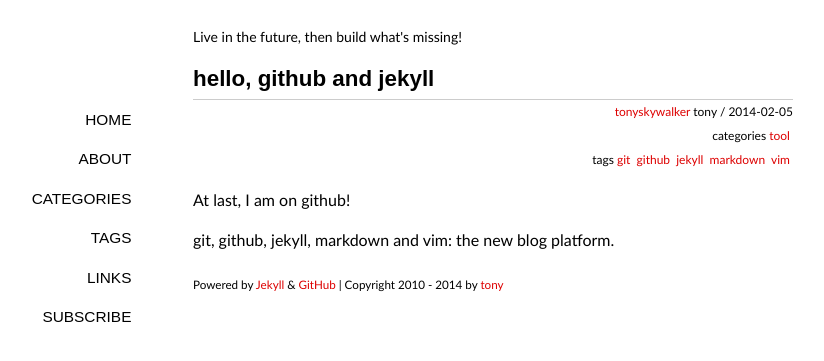
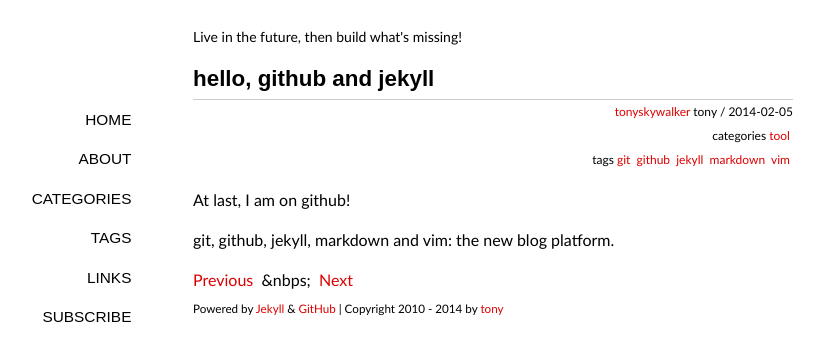
Before and after one commit to tonyskywalker/tonyskywalker.github.io, a Jekyll site: the page built from _posts/2014-02-05-hello-github-jekyll.md, in a window 1280 px wide. Shown: the top 361 px of the page, without its empty margins (147-971 px from the left). Built offline with Jekyll 4.4.1, drawn with Linux system fonts in a browser that asks for light colours; some web fonts are replaced; Markdown is read by kramdown in place of the engine named in the settings; comment, search, counter and statistics services are not loaded.

Commit message:
add page-nav

```diff
--- a/_layouts/post.html
+++ b/_layouts/post.html
@@ -37,4 +37,15 @@ layout: default
 {{ content }}
 </section>
 
+<span>
+<a {% if page.previous %}
+	href="{{ site.url }}{{ page.previous.url }}" class="pageNav"
+	{% endif %}
+	{% unless page.previous %}
+	class="pageNavInvalid"
+	{% endunless %} >Previous</a>
+&nbsp;&nbps;&nbsp;
+<a {% if page.next %} href="{{ site.url }}{{ page.next.url }}" class="pageNav"{% endif %} {% unless page.next %} class="pageNavInvalid" {% endunless %} >Next</a>
+</span>
+
 {% include comments.md %}
```
